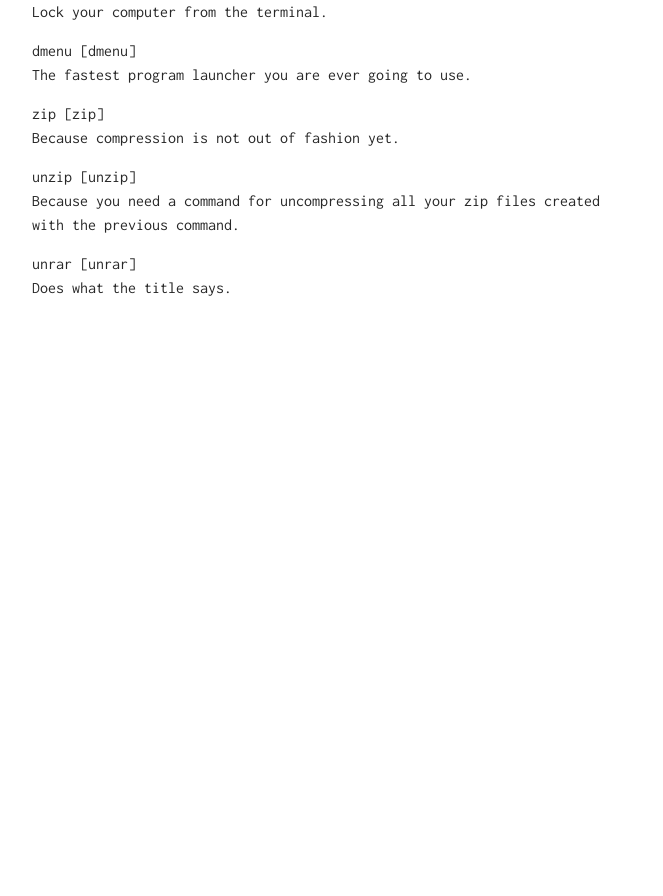
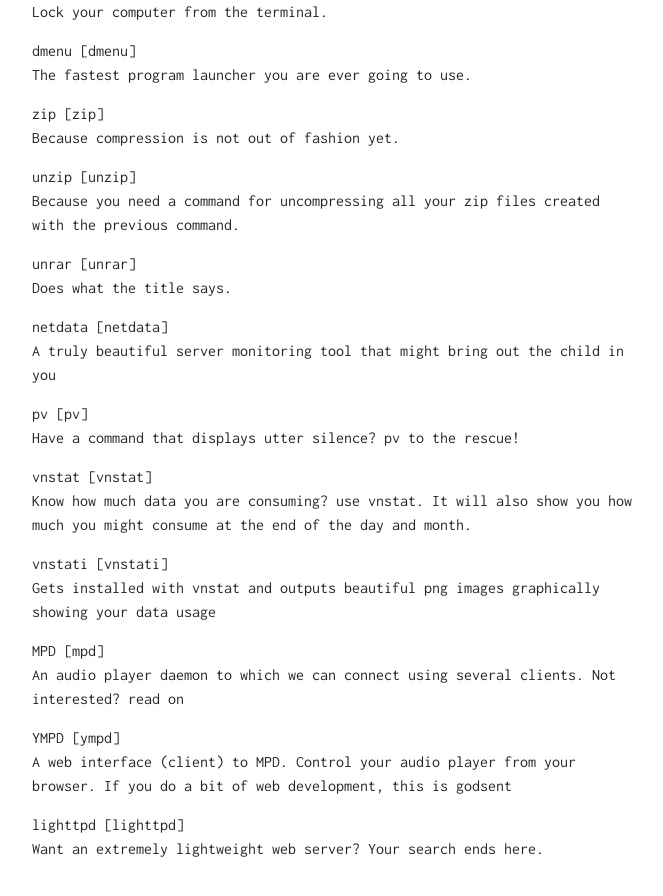
Before and after one commit to karuvally/karuvally.github.io, a Jekyll site: the page built from _posts/2017-01-22-favorite-commands.md, in a window 1280 px wide and 900 px high, scrolled down 4717 px. Shown: the top 896 px of the window, without its empty margins (308-971 px from the left). Built offline with Jekyll 4.4.1, drawn with Linux system fonts in a browser that asks for light colours; before the commit the page ends 5122 px from its top, so only the background shows below that.

Commit message:
additions to useful tools

```diff
--- a/_posts/2017-01-22-favorite-commands.md
+++ b/_posts/2017-01-22-favorite-commands.md
@@ -178,3 +178,24 @@
 
 unrar [unrar]
 Does what the title says.
+
+netdata [netdata]
+A truly beautiful server monitoring tool that might bring out the child in you
+
+pv [pv]
+Have a command that displays utter silence? pv to the rescue!
+
+vnstat [vnstat]
+Know how much data you are consuming? use vnstat. It will also show you how much you might consume at the end of the day and month.
+
+vnstati [vnstati]
+Gets installed with vnstat and outputs beautiful png images graphically showing your data usage
+
+MPD [mpd]
+An audio player daemon to which we can connect using several clients. Not interested? read on
+
+YMPD [ympd]
+A web interface (client) to MPD. Control your audio player from your browser. If you do a bit of web development, this is godsent
+
+lighttpd [lighttpd]
+Want an extremely lightweight web server? Your search ends here.
```
Also changed, not shown: 1 other file.
